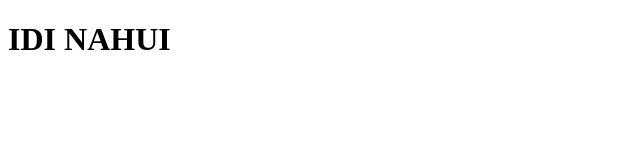
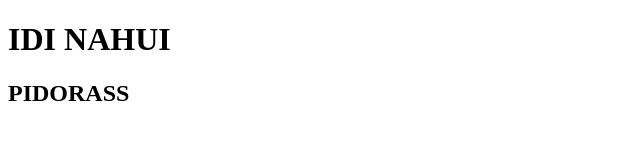
Before and after one commit to wendyclear3/panel-js, a plain HTML site: page index.html in a window 1280 px wide. Shown: the whole page, without its empty margins (0-640 px from the left). Drawn offline with Linux system fonts and the light colour scheme.

Commit message:
second commit

```diff
--- a/index.html
+++ b/index.html
@@ -10,6 +10,7 @@
 
 <body>
     <h1>IDI NAHUI</h1>
+    <h2>PIDORASS</h2>
 </body>
 
 </html>
```
